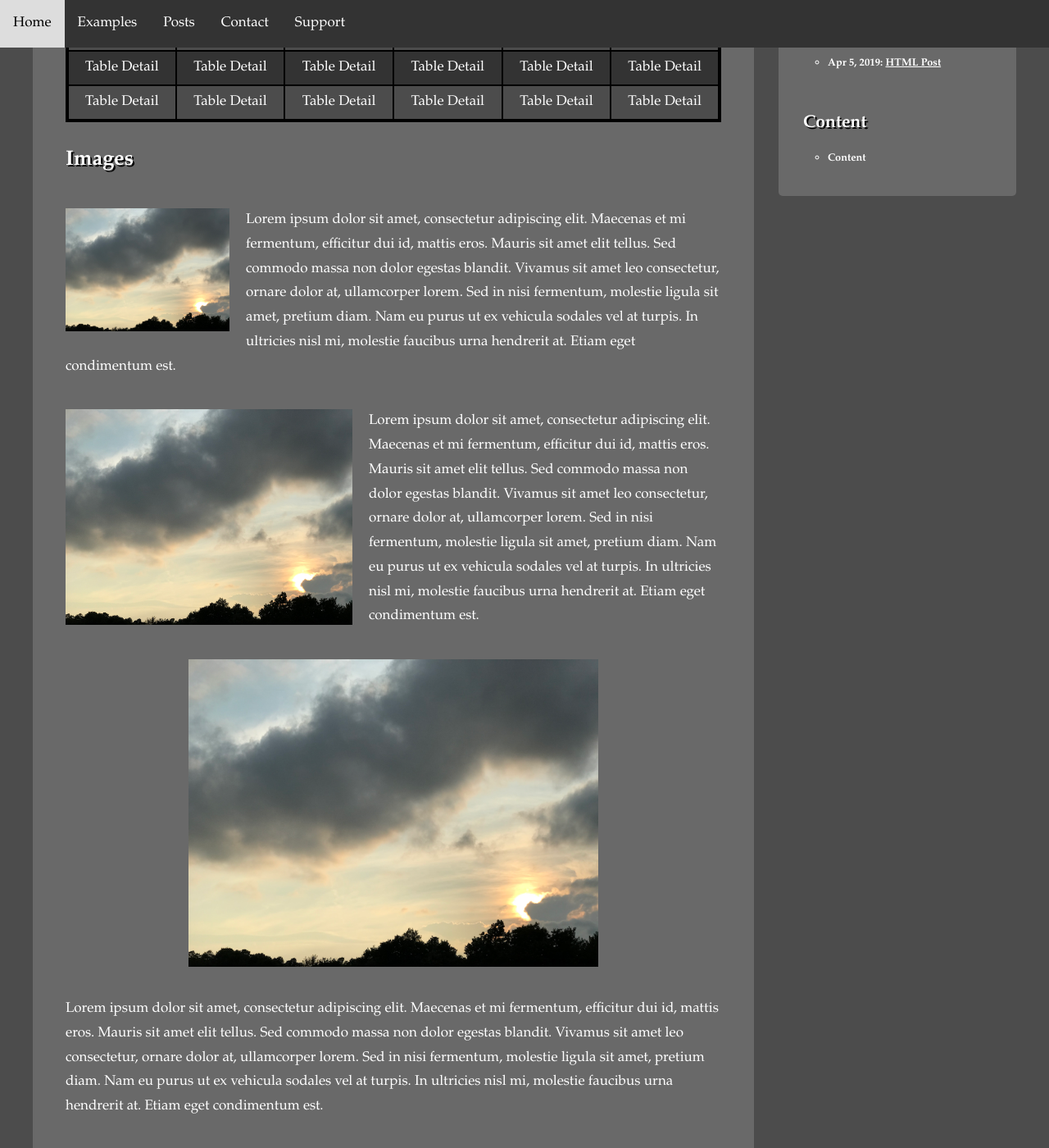
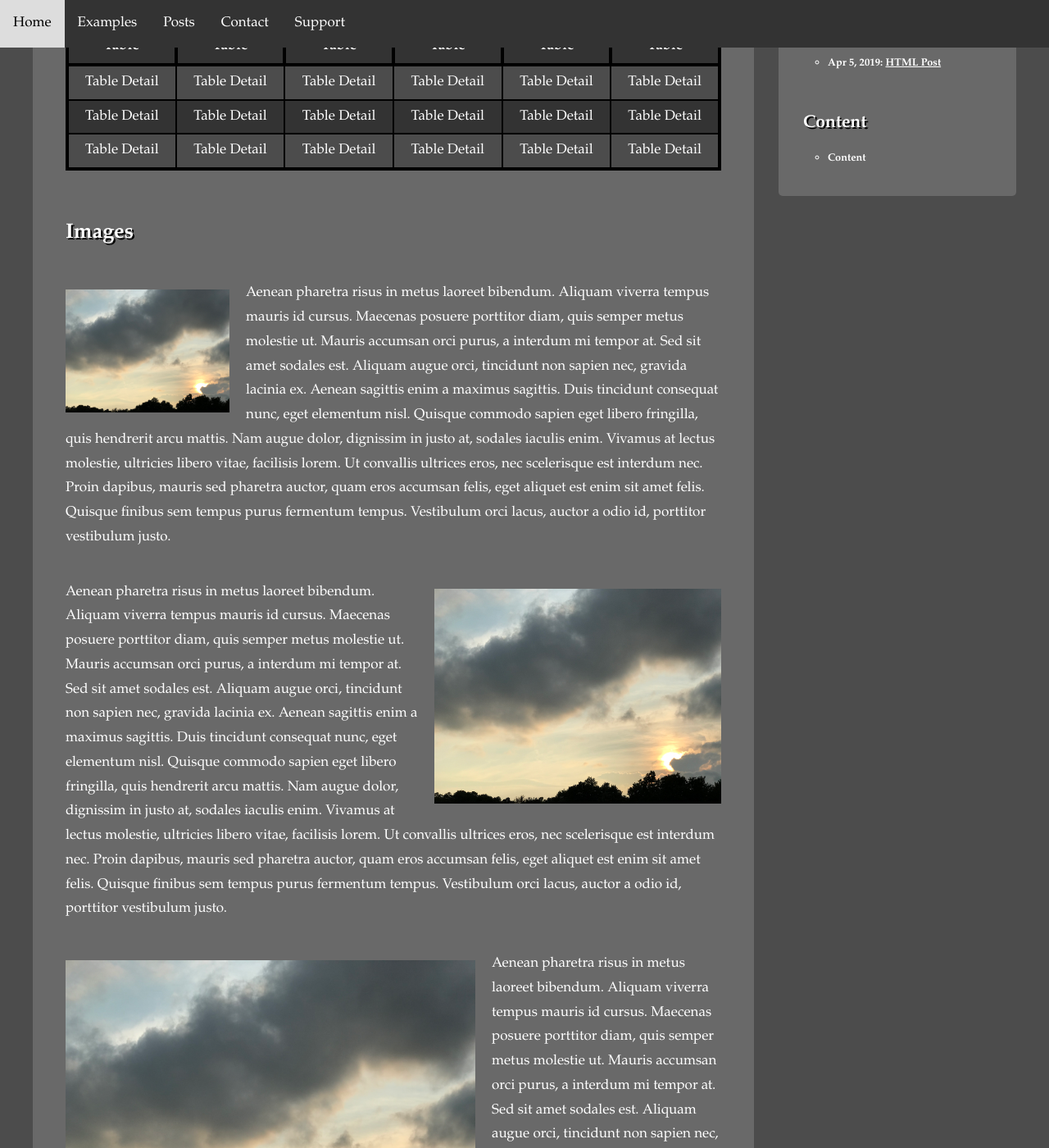
Before and after one commit to sutterj/jekylldark, a Jekyll site: the page built from pages/examples.html, in a window 1280 px wide and 1400 px high, scrolled down 532 px. Shown: the whole window at 82% size. Built offline with Jekyll 4.4.1, drawn with Linux system fonts in a browser that asks for light colours; nearby versions of some CDN libraries; some of the changed text lies outside the part shown.

Commit message:
Update examples.html

```diff
--- a/pages/examples.html
+++ b/pages/examples.html
@@ -4,7 +4,7 @@
 title: Examples
 ---
 <h3>Tables</h3>
-<div>
+<div class="full">
   <table class="plain">
     <tr>
       <th>Plain Table</th>
@@ -26,7 +26,8 @@
     </tr>
   </table>
 </div>
-<div>
+<br>
+<div class="full">
   <table class="alternating wide-table">
     <tr>
       <th>Alternating Table</th>
@@ -34,7 +35,7 @@
       <th>Alternating Table</th>
       <th>Alternating Table</th>
       <th>Alternating Table</th>
-      <th>Alternating Table</th>
+      <th>Alternating Table</th>h
     </tr>
     <tr>
       <td>Table Detail</td>
@@ -62,35 +63,51 @@
     </tr>
   </table>
 </div>
+<br>
 <h3>Images</h3>
-<img class="small left" src="/images/sunset.png" alt="sunset">
 <p>
-  Lorem ipsum dolor sit amet, consectetur adipiscing elit. Maecenas et mi
-  fermentum, efficitur dui id, mattis eros. Mauris sit amet elit tellus. Sed
-  commodo massa non dolor egestas blandit. Vivamus sit amet leo consectetur,
-  ornare dolor at, ullamcorper lorem. Sed in nisi fermentum, molestie ligula sit
-  amet, pretium diam. Nam eu purus ut ex vehicula sodales vel at turpis. In
-  ultricies nisl mi, molestie faucibus urna hendrerit at. Etiam eget condimentum
-  est.
+  <img class="small left" src="/images/sunset.png" alt="sunset">
+  Aenean pharetra risus in metus laoreet bibendum. Aliquam viverra tempus mauris
+  id cursus. Maecenas posuere porttitor diam, quis semper metus molestie ut.
+  Mauris accumsan orci purus, a interdum mi tempor at. Sed sit amet sodales est.
+  Aliquam augue orci, tincidunt non sapien nec, gravida lacinia ex. Aenean
+  sagittis enim a maximus sagittis. Duis tincidunt consequat nunc, eget elementum
+  nisl. Quisque commodo sapien eget libero fringilla, quis hendrerit arcu mattis.
+  Nam augue dolor, dignissim in justo at, sodales iaculis enim. Vivamus at lectus
+  molestie, ultricies libero vitae, facilisis lorem. Ut convallis ultrices eros,
+  nec scelerisque est interdum nec. Proin dapibus, mauris sed pharetra auctor,
+  quam eros accumsan felis, eget aliquet est enim sit amet felis. Quisque finibus
+  sem tempus purus fermentum tempus. Vestibulum orci lacus, auctor a odio id,
+  porttitor vestibulum justo.
 </p>
-<img class="medium left" src="/images/sunset.png" alt="sunset">
 <p>
-  Lorem ipsum dolor sit amet, consectetur adipiscing elit. Maecenas et mi
-  fermentum, efficitur dui id, mattis eros. Mauris sit amet elit tellus. Sed
-  commodo massa non dolor egestas blandit. Vivamus sit amet leo consectetur,
-  ornare dolor at, ullamcorper lorem. Sed in nisi fermentum, molestie ligula sit
-  amet, pretium diam. Nam eu purus ut ex vehicula sodales vel at turpis. In
-  ultricies nisl mi, molestie faucibus urna hendrerit at. Etiam eget condimentum
-  est.
+  <img class="medium right" src="/images/sunset.png" alt="sunset">
+  Aenean pharetra risus in metus laoreet bibendum. Aliquam viverra tempus mauris
+  id cursus. Maecenas posuere porttitor diam, quis semper metus molestie ut.
+  Mauris accumsan orci purus, a interdum mi tempor at. Sed sit amet sodales est.
+  Aliquam augue orci, tincidunt non sapien nec, gravida lacinia ex. Aenean
+  sagittis enim a maximus sagittis. Duis tincidunt consequat nunc, eget elementum
+  nisl. Quisque commodo sapien eget libero fringilla, quis hendrerit arcu mattis.
+  Nam augue dolor, dignissim in justo at, sodales iaculis enim. Vivamus at lectus
+  molestie, ultricies libero vitae, facilisis lorem. Ut convallis ultrices eros,
+  nec scelerisque est interdum nec. Proin dapibus, mauris sed pharetra auctor,
+  quam eros accumsan felis, eget aliquet est enim sit amet felis. Quisque finibus
+  sem tempus purus fermentum tempus. Vestibulum orci lacus, auctor a odio id,
+  porttitor vestibulum justo.
 </p>
-<img class="large center" src="/images/sunset.png" alt="sunset">
 <p>
-  Lorem ipsum dolor sit amet, consectetur adipiscing elit. Maecenas et mi
-  fermentum, efficitur dui id, mattis eros. Mauris sit amet elit tellus. Sed
-  commodo massa non dolor egestas blandit. Vivamus sit amet leo consectetur,
-  ornare dolor at, ullamcorper lorem. Sed in nisi fermentum, molestie ligula sit
-  amet, pretium diam. Nam eu purus ut ex vehicula sodales vel at turpis. In
-  ultricies nisl mi, molestie faucibus urna hendrerit at. Etiam eget condimentum
-  est.
+  <img class="large left" src="/images/sunset.png" alt="sunset">
+  Aenean pharetra risus in metus laoreet bibendum. Aliquam viverra tempus mauris
+  id cursus. Maecenas posuere porttitor diam, quis semper metus molestie ut.
+  Mauris accumsan orci purus, a interdum mi tempor at. Sed sit amet sodales est.
+  Aliquam augue orci, tincidunt non sapien nec, gravida lacinia ex. Aenean
+  sagittis enim a maximus sagittis. Duis tincidunt consequat nunc, eget elementum
+  nisl. Quisque commodo sapien eget libero fringilla, quis hendrerit arcu mattis.
+  Nam augue dolor, dignissim in justo at, sodales iaculis enim. Vivamus at lectus
+  molestie, ultricies libero vitae, facilisis lorem. Ut convallis ultrices eros,
+  nec scelerisque est interdum nec. Proin dapibus, mauris sed pharetra auctor,
+  quam eros accumsan felis, eget aliquet est enim sit amet felis. Quisque finibus
+  sem tempus purus fermentum tempus. Vestibulum orci lacus, auctor a odio id,
+  porttitor vestibulum justo.
 </p>
 <img class="full center" src="/images/sunset.png" alt="sunset">
```
